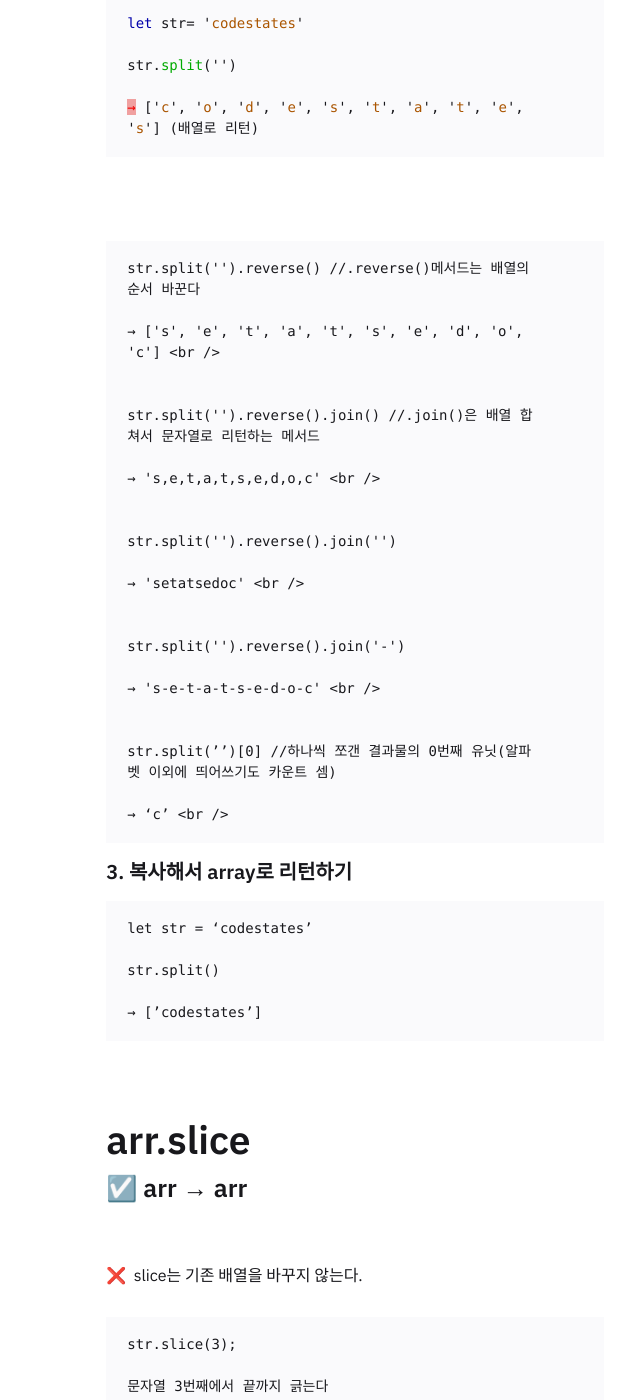
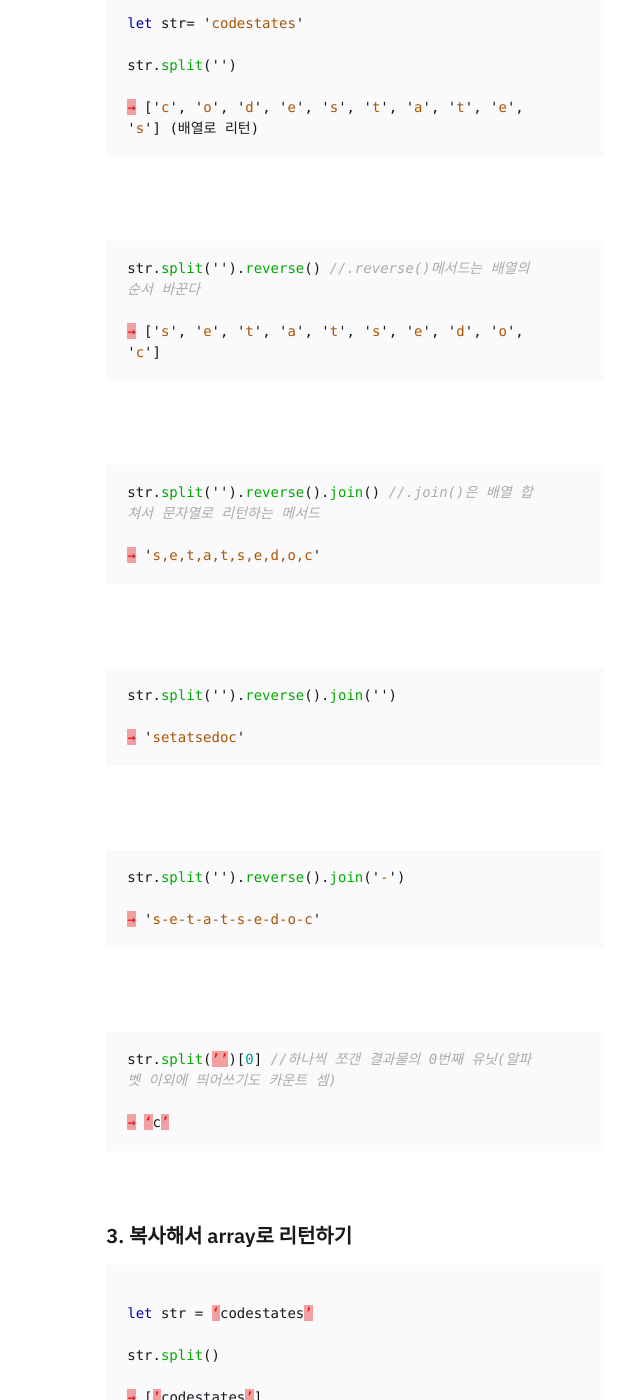
Before and after one commit to jenjenhub/blog, a Jekyll site: the page built from _notes/Public/2022-01-06-split_slice_splice.md, in a window 1280 px wide and 1400 px high, scrolled down 982 px. Shown: the whole window, without its empty margins (285-925 px from the left). Built offline with Jekyll 4.4.1, drawn with Linux system fonts in a browser that asks for light colours; some of the changed text lies outside the part shown.

Commit message:
Update 2022-01-06-split_slice_splice.md

````diff
--- a/_notes/Public/2022-01-06-split_slice_splice.md
+++ b/_notes/Public/2022-01-06-split_slice_splice.md
@@ -45,47 +45,53 @@ string.split(’,’)[2] 을 해야
 
 <br />
 
-
+```js
 	str.split('').reverse() //.reverse()메서드는 배열의 순서 바꾼다
 
 	→ ['s', 'e', 't', 'a', 't', 's', 'e', 'd', 'o', 'c']
+```
 <br />
 
-
+```js
 	str.split('').reverse().join() //.join()은 배열 합쳐서 문자열로 리턴하는 메서드
 
 	→ 's,e,t,a,t,s,e,d,o,c'
+```
 <br />
 
-
+```js
 	str.split('').reverse().join('')
 
 	→ 'setatsedoc'
+```
 <br />
 
-
+```js
 	str.split('').reverse().join('-')
 
 	→ 's-e-t-a-t-s-e-d-o-c'
+```
 <br />
 
-
+```js
 	str.split(’’)[0] //하나씩 쪼갠 결과물의 0번째 유닛(알파벳 이외에 띄어쓰기도 카운트 셈)
 
 	→ ‘c’
+```
 <br />
 
 
 
 
 #### 3.  복사해서 array로 리턴하기
+```js
 
 	let str = ‘codestates’
 
 	str.split()
 
 	→ [’codestates’]
-
+```
 <br />
 
 # arr.slice
@@ -95,13 +101,14 @@ string.split(’,’)[2] 을 해야
 
 ❌  slice는 기존 배열을 바꾸지 않는다.
 <br />
+```js
 
 	str.slice(3);
 
 	문자열 3번째에서 끝까지 긁는다
 
 	(=앞에서 3개를 제거한다)
-
+```
 <br />
 
 <aside> 💡 `str.slice(0,str.length)` 하면 str의 처음부터 끝까지 모든 요소를 보여줌 (콤마나 띄어쓰기도 한자리씩 차지함)
@@ -113,16 +120,21 @@ const str= ('12 33,7  0')
 str.slice(0,3)  -> '12 '
 str.slice(0,6)  -> '12 33,'
 
+
 const animals = ['ant', 'bison', 'camel', 'duck', 'elephant']
 ✅ 앞에서부터 인덱스 세는 법 : 0, 1, 2, 3...
 ✅ 뒤에서부터 인덱스 세는 법 : -0, -1, -2, -3...
 
+
 console.log(animals.slice(2));        ▶️ 앞에서 2개만 빼고 추출 (인덱스 2부터 출력)
 // expected output: Array ["camel", "duck", "elephant"]
+
 console.log(animals.slice(2, 4));     ▶️ 인덱스 2부터 3까지 추출
 // expected output: Array ["camel", "duck"]
+
 console.log(animals.slice(-2));       ▶️ 뒤에서 2개만 추출
 // expected output: Array ["duck", "elephant"]
+
 console.log(animals.slice(2, -1));    ▶️ 인덱스 2부터 뒤에서 인덱스 -1 추출
 // expected output: Array ["camel", "duck"]
 
@@ -135,17 +147,18 @@ console.log(animals.slice(2, -1));    ▶️ 인덱스 2부터 뒤에서 인덱
 <br />
 ⭕️ splice는 기존 배열을 변화시킨다.
 
-
+```js
 	arr=[1,2,3,4,5]
 
 	arr.splice(2,1) 하면 index2에서 1개만 쏙 빼고 남은 배열 리턴
 
 	→ [1,2,4,5]
-
+```
 
 
 ✅  splice는 기존 배열을 변화시키는 메소드이기 때문에 복사해서 새 변수에 할당해야 함 (mutable, 얕은복사)
-
+```js
 	const newTags= [...tags]
 
 	newTags.splice(indexToRemove,1)
+```
````
